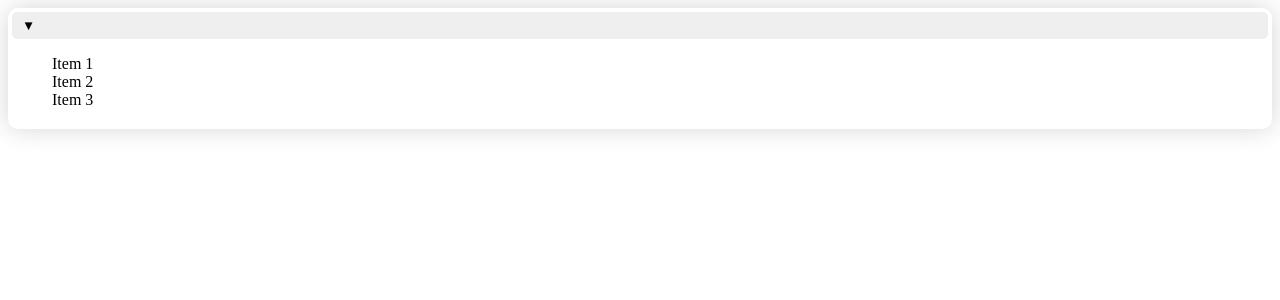
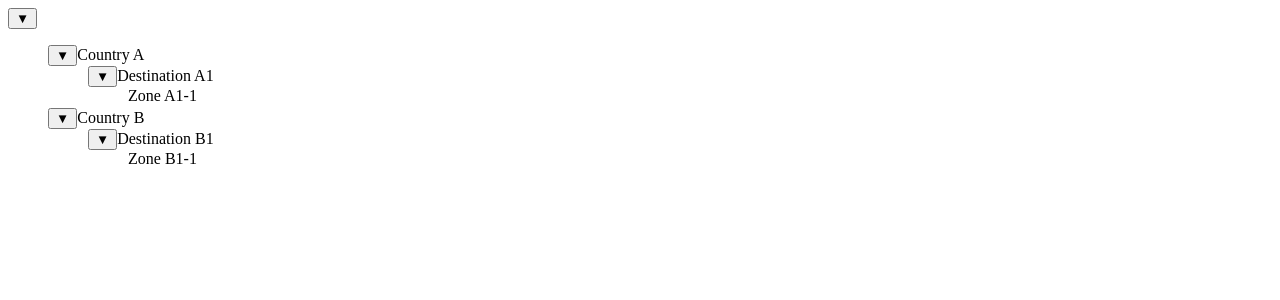
Before and after one commit to luismartinezs/nuxt-play, a Nuxt app: page / in a window 1280 px wide. Shown: the top 300 px of the page. Built offline with nearby package versions, Linux system fonts and the light colour scheme.

Commit message:
feat: kinda working but not quite

```diff
--- a/components/CollapsibleFilters.vue
+++ b/components/CollapsibleFilters.vue
@@ -2,83 +2,48 @@
 .collapsible-wrapper
   button.toggle-button(@click="toggleAll") {{ allExpanded ? '▼' : '►' }}
 
-  transition-group(name="collapsible" tag="ul")
-    li.country(v-for="country in countries", :key="country.id")
+  ul.country-list
+    li.country(v-for="(country, cIndex) in countries", :key="country.id")
       .country-header
         button.toggle-country(@click="toggleCountry(country)") {{ country.expanded ? '▼' : '►' }}
         span {{ country.name }}
 
-      transition(name="collapsible" v-if="country.expanded")
+      .collapsible-content(v-bind:style="{ maxHeight: country.expanded ? `${country.contentHeight}px` : '0' }", ref="countryContent")
         ul.destination-list
-          li.destination(v-for="destination in country.destinations", :key="destination.id")
+          li.destination(v-for="(destination, dIndex) in country.destinations", :key="destination.id")
             .destination-header
               button.toggle-destination(@click="toggleDestination(destination)") {{ destination.expanded ? '▼' : '►' }}
               span {{ destination.name }}
 
-            transition(name="collapsible" v-if="destination.expanded")
+            .collapsible-content(v-bind:style="{ maxHeight: destination.expanded ? `${destination.contentHeight}px` : '0' }", ref="destinationContent")
               ul.zone-list
                 li.zone(v-for="zone in destination.zones", :key="zone.id") {{ zone.name }}
 </template>
 
 <script>
+import countries from "@/data/countries";
+
 export default {
   data() {
     return {
-      allExpanded: false,
-      countries: [
-  {
-    id: 1,
-    name: 'Country A',
-    expanded: false,
-    destinations: [
-      {
-        id: 1,
-        name: 'Destination A1',
-        expanded: false,
-        zones: [
-          { id: 1, name: 'Zone A1-1' },
-          { id: 2, name: 'Zone A1-2' },
-        ],
-      },
-      {
-        id: 2,
-        name: 'Destination A2',
-        expanded: false,
-        zones: [
-          { id: 3, name: 'Zone A2-1' },
-          { id: 4, name: 'Zone A2-2' },
-        ],
-      },
-    ],
+    allExpanded: true,
+    countries
+    };
   },
-  {
-    id: 2,
-    name: 'Country B',
-    expanded: false,
-    destinations: [
-      {
-        id: 3,
-        name: 'Destination B1',
-        expanded: false,
-        zones: [
-          { id: 5, name: 'Zone B1-1' },
-          { id: 6, name: 'Zone B1-2' },
-        ],
-      },
-      {
-        id: 4,
-        name: 'Destination B2',
-        expanded: false,
-        zones: [
-          { id: 7, name: 'Zone B2-1' },
-          { id: 8, name: 'Zone B2-2' },
-        ],
-      },
-    ],
-  },
-],
+  mounted() {
+    this.countries.forEach((country, cIndex) => {
+      this.$set(country, "contentHeight", 0);
+      this.$nextTick(() => {
+        country.contentHeight = this.$refs.countryContent[cIndex].scrollHeight;
+      });
 
-    };
+      country.destinations.forEach((destination, dIndex) => {
+        this.$set(destination, "contentHeight", 0);
+        this.$nextTick(() => {
+          destination.contentHeight = this.$refs.destinationContent[dIndex].scrollHeight;
+        });
+      });
+    });
   },
   methods: {
     toggleAll() {
@@ -104,14 +69,11 @@ export default {
 li {
   list-style: none;
 }
-.collapsible-enter-active,
-.collapsible-leave-active {
-  transition: all 0.5s ease;
+.collapsible-wrapper {
+  overflow: hidden;
 }
-
-.collapsible-enter,
-.collapsible-leave-to {
-  height: 0;
-  opacity: 0;
+.collapsible-content {
+  overflow: hidden;
+  transition: max-height 0.5s ease;
 }
 </style>
--- /dev/null
+++ b/data/countries.js
@@ -0,0 +1,52 @@
+export default [
+  {
+    id: 1,
+    name: 'Country A',
+    expanded: true,
+    destinations: [
+      {
+        id: 1,
+        name: 'Destination A1',
+        expanded: true,
+        zones: [
+          { id: 1, name: 'Zone A1-1' },
+          { id: 2, name: 'Zone A1-2' },
+        ],
+      },
+      {
+        id: 2,
+        name: 'Destination A2',
+        expanded: true,
+        zones: [
+          { id: 3, name: 'Zone A2-1' },
+          { id: 4, name: 'Zone A2-2' },
+        ],
+      },
+    ],
+  },
+  {
+    id: 2,
+    name: 'Country B',
+    expanded: true,
+    destinations: [
+      {
+        id: 3,
+        name: 'Destination B1',
+        expanded: true,
+        zones: [
+          { id: 5, name: 'Zone B1-1' },
+          { id: 6, name: 'Zone B1-2' },
+        ],
+      },
+      {
+        id: 4,
+        name: 'Destination B2',
+        expanded: true,
+        zones: [
+          { id: 7, name: 'Zone B2-1' },
+          { id: 8, name: 'Zone B2-2' },
+        ],
+      },
+    ],
+  },
+]
--- a/pages/index.vue
+++ b/pages/index.vue
@@ -1,6 +1,6 @@
 <template lang="pug">
-MinimalToggle
-//- CollapsibleFilters
+//- MinimalToggle
+CollapsibleFilters
 </template>
 
 <script>
```
